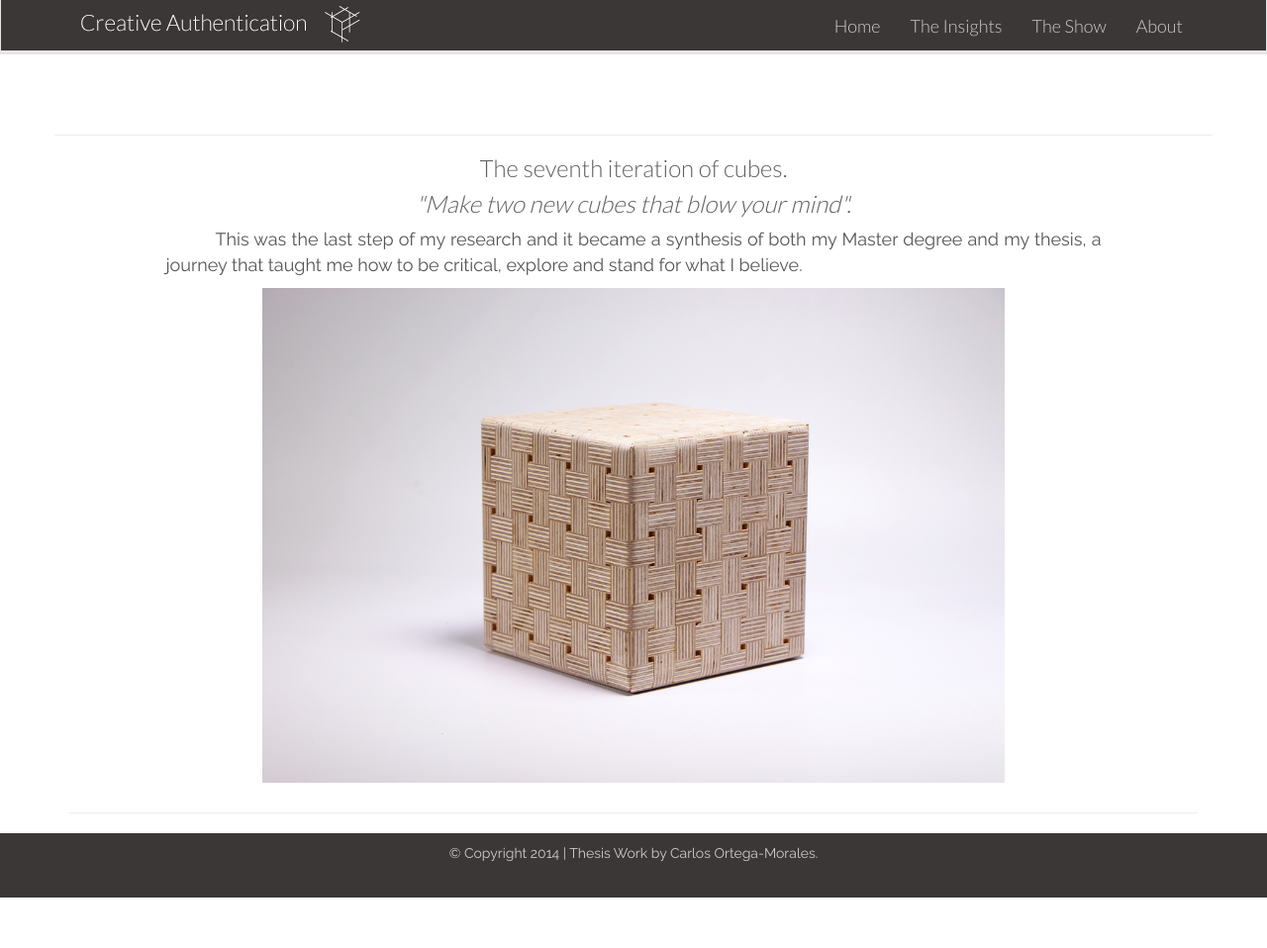
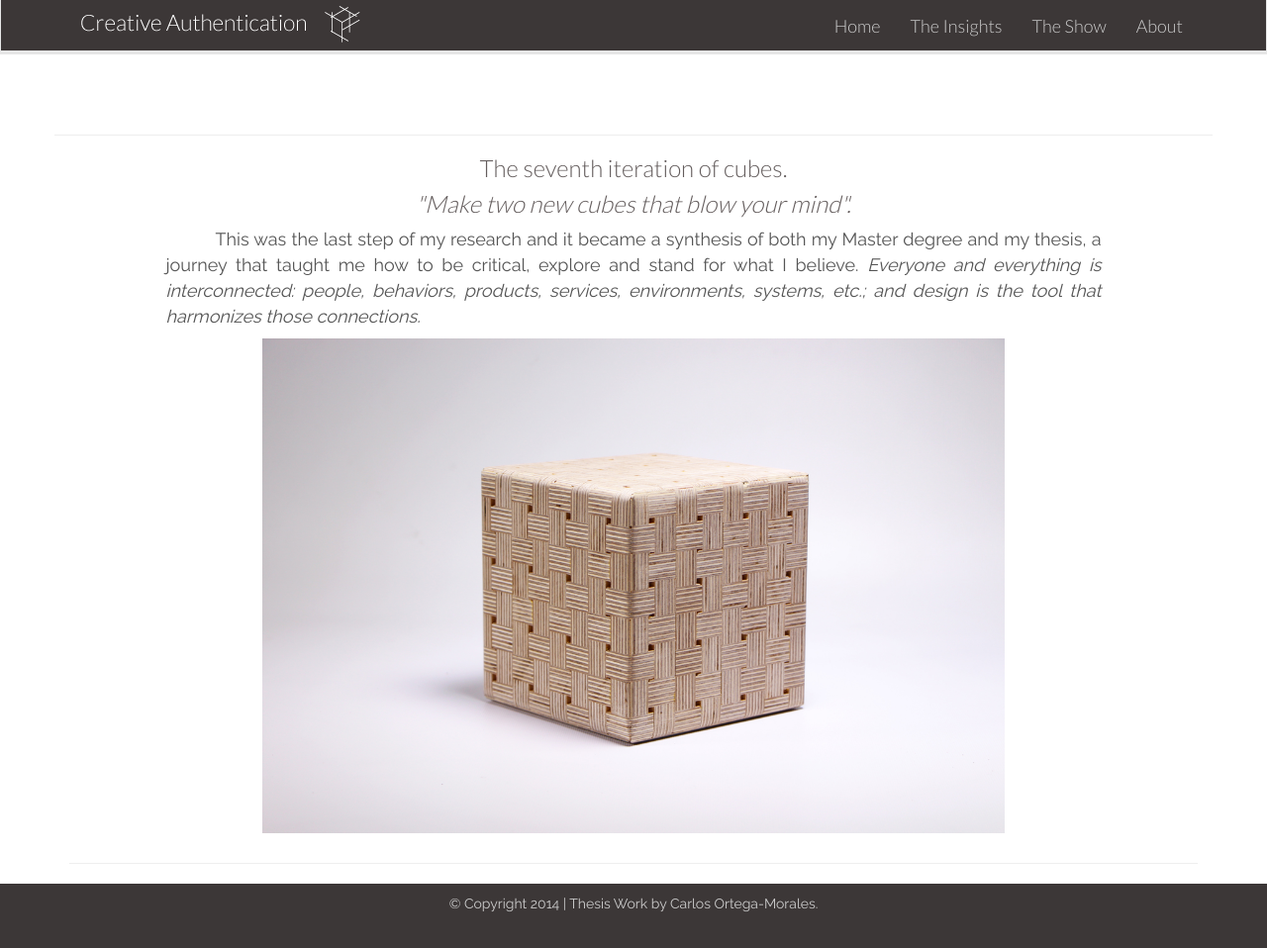
Before and after one commit to cortega8612/creative-process, a Jekyll site: the page built from _posts/insights/2014-05-21-ply-weamirror.md, in a window 1280 px wide and 958 px high. Shown: the whole window at 99% size. Built offline with Jekyll 4.4.1, drawn with Linux system fonts in a browser that asks for light colours; nearby versions of some CDN libraries.

```diff
--- a/_posts/insights/2014-05-21-ply-weamirror.md
+++ b/_posts/insights/2014-05-21-ply-weamirror.md
@@ -14,6 +14,6 @@
 <h3 class="col-md-8 col-md-offset-2 vcenter"><em>"Make two new cubes that blow your mind".</em></h3>
 
 
-<p class="col-md-10 col-md-offset-1 justify">This was the last step of my research and it became a synthesis of both my Master degree and my thesis, a journey that taught me how to be critical, explore and stand for what I believe.</p>
+<p class="col-md-10 col-md-offset-1 justify">This was the last step of my research and it became a synthesis of both my Master degree and my thesis, a journey that taught me how to be critical, explore and stand for what I believe.  <em>Everyone and everything is interconnected: people, behaviors, products, services, environments, systems, etc.; and design is the tool that harmonizes those connections.</em></p>
 
 <p class="col-md-8 col-md-offset-2"><img class="img-responsive" src="/img/18.1.JPG" alt="Plywood Weave"/></p>
```
